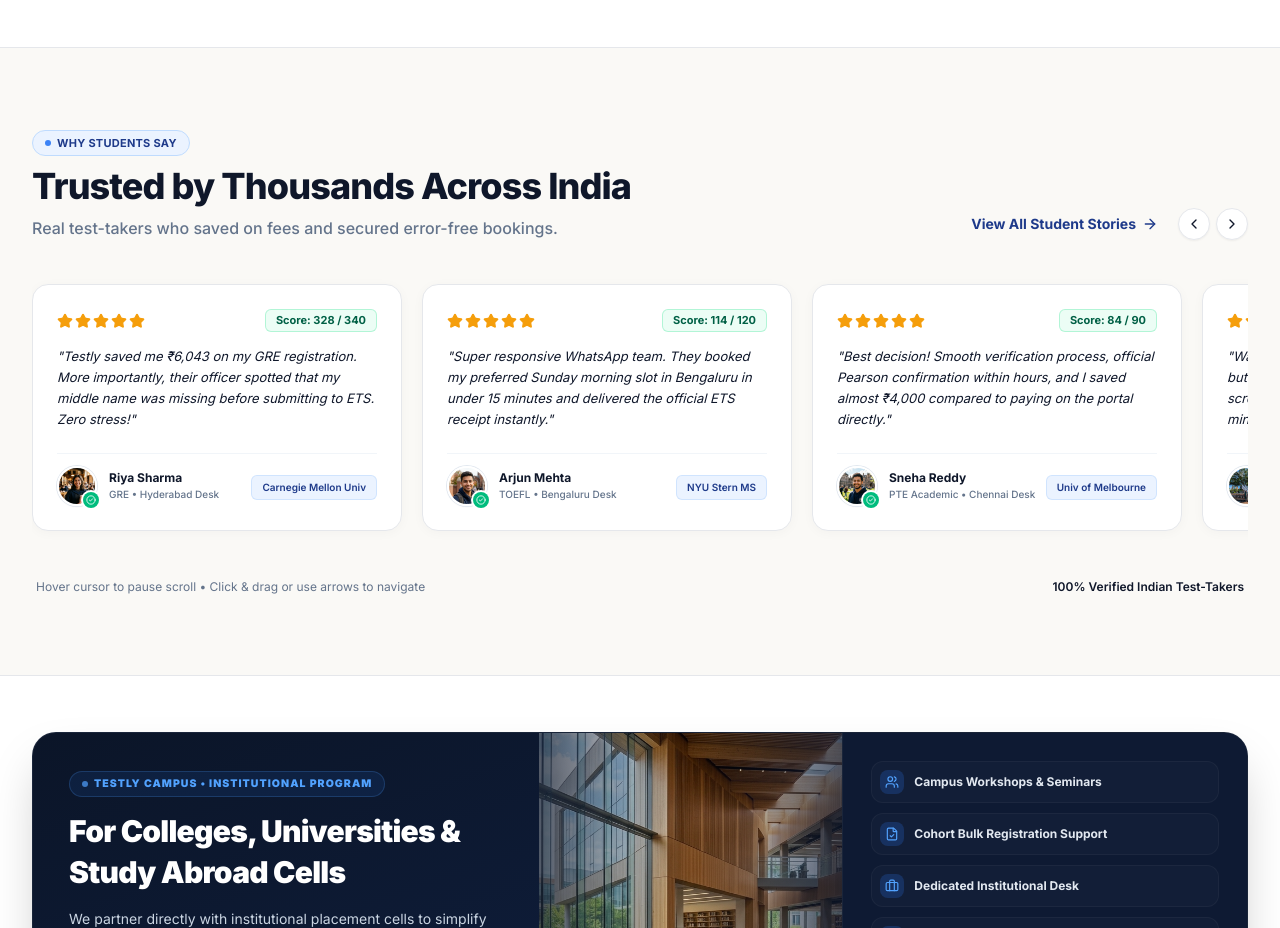
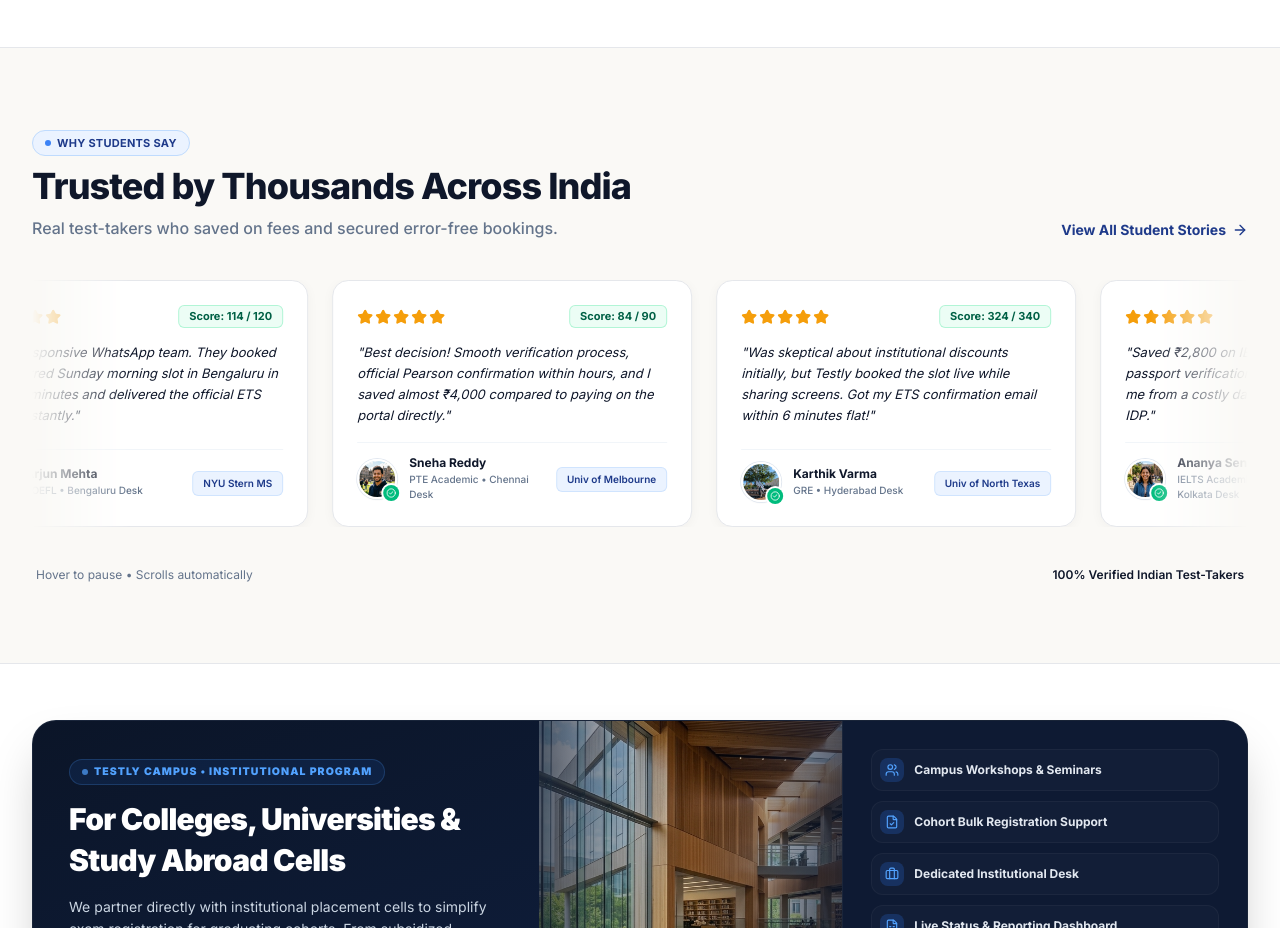
Before and after one commit to rahulbathula04/testly, a React (Vite) app: page / in a window 1280 px wide. Shown: the part 2443-3371 px from the top of the page. Built offline with nearby package versions, Linux system fonts and the light colour scheme.

Commit message:
Reviews: CSS infinite marquee — zero-jump loop, fade edges, hover pause

```diff
--- a/src/components/StudentReviews.jsx
+++ b/src/components/StudentReviews.jsx
@@ -1,5 +1,5 @@
-import React, { useRef, useState, useEffect } from 'react';
-import { Star, ArrowRight, ChevronLeft, ChevronRight, CheckCircle2 } from 'lucide-react';
+import React, { useState } from 'react';
+import { Star, ArrowRight, CheckCircle2 } from 'lucide-react';
 
 const REVIEWS = [
   {
@@ -68,47 +68,67 @@ const REVIEWS = [
   }
 ];
 
+function ReviewCard({ review }) {
+  return (
+    <div className="w-[300px] sm:w-[360px] shrink-0 bg-white border border-[#E5E7EB] rounded-2xl p-6 flex flex-col justify-between space-y-4 shadow-[0_2px_12px_rgba(15,23,42,0.04)] hover:shadow-xl hover:border-[#BFDBFE] hover:-translate-y-1 transition-all duration-300 mx-3">
+      <div className="space-y-3.5">
+        {/* Stars & Score */}
+        <div className="flex items-center justify-between">
+          <div className="flex items-center gap-0.5">
+            {[...Array(5)].map((_, i) => (
+              <Star key={i} className="w-4 h-4 fill-[#F59E0B] text-[#F59E0B]" />
+            ))}
+          </div>
+          <span className="text-[11px] font-bold px-2.5 py-0.5 rounded-md bg-emerald-50 text-emerald-800 border border-emerald-200/80">
+            Score: {review.score}
+          </span>
+        </div>
+
+        {/* Quote */}
+        <p className="text-[13px] text-[#0F172A] font-normal leading-relaxed italic">
+          "{review.quote}"
+        </p>
+      </div>
+
+      {/* Footer */}
+      <div className="pt-3 border-t border-slate-100 flex items-center justify-between gap-2">
+        <div className="flex items-center gap-3">
+          <div className="relative shrink-0">
+            <img
+              src={review.avatar}
+              alt={review.name}
+              className="w-10 h-10 rounded-full object-cover border-2 border-white shadow-xs ring-1 ring-slate-200"
+            />
+            <div className="absolute -bottom-0.5 -right-0.5 w-4 h-4 rounded-full bg-emerald-500 text-white flex items-center justify-center ring-2 ring-white">
+              <CheckCircle2 className="w-2.5 h-2.5" />
+            </div>
+          </div>
+          <div>
+            <h4 className="text-xs font-bold text-[#0F172A] leading-tight">{review.name}</h4>
+            <p className="text-[10px] text-[#64748B] font-medium mt-0.5">{review.examCity}</p>
+          </div>
+        </div>
+        <div className="text-right shrink-0">
+          <span className="text-[10px] font-semibold text-[#1E3A8A] bg-[#EBF3FF] px-2.5 py-1 rounded-md inline-block border border-[#BFDBFE]/60">
+            {review.admit}
+          </span>
+        </div>
+      </div>
+    </div>
+  );
+}
+
 export default function StudentReviews({ onBookTest }) {
-  const scrollContainerRef = useRef(null);
-  const [isPaused, setIsPaused] = useState(false);
+  const [paused, setPaused] = useState(false);
 
-  // Auto-scroll loop that pauses whenever cursor is over the carousel
-  useEffect(() => {
-    const container = scrollContainerRef.current;
-    if (!container) return;
-
-    let animationFrameId;
-    const scrollStep = () => {
-      if (!isPaused && container) {
-        if (container.scrollLeft + container.clientWidth >= container.scrollWidth - 5) {
-          // Wrap around seamlessly
-          container.scrollLeft = 0;
-        } else {
-          container.scrollLeft += 0.8;
-        }
-      }
-      animationFrameId = requestAnimationFrame(scrollStep);
-    };
-
-    animationFrameId = requestAnimationFrame(scrollStep);
-    return () => cancelAnimationFrame(animationFrameId);
-  }, [isPaused]);
-
-  const scroll = (direction) => {
-    if (scrollContainerRef.current) {
-      const scrollAmount = 390;
-      scrollContainerRef.current.scrollBy({
-        left: direction === 'left' ? -scrollAmount : scrollAmount,
-        behavior: 'smooth'
-      });
-    }
-  };
+  // Double the reviews so the marquee loops seamlessly
+  const doubled = [...REVIEWS, ...REVIEWS];
 
   return (
     <section id="reviews" className="py-14 sm:py-20 bg-[#FAF9F6] border-b border-[#E5E7EB] font-[Inter,system-ui,sans-serif] overflow-hidden">
-      <div className="max-w-7xl mx-auto px-4 sm:px-6 lg:px-8 space-y-8">
+      <div className="max-w-7xl mx-auto px-4 sm:px-6 lg:px-8 space-y-10">
 
-        {/* Header matching exact reference media_1789575884431.png */}
+        {/* Header */}
         <div className="flex flex-col sm:flex-row sm:items-end justify-between gap-4">
           <div className="space-y-2.5">
             <div className="inline-flex items-center gap-1.5 px-3 py-1 rounded-full bg-[#EBF3FF] border border-[#BFDBFE] text-[#1E3A8A] text-[11px] font-bold tracking-wide">
@@ -123,109 +143,44 @@ export default function StudentReviews({ onBookTest }) {
             </p>
           </div>
 
-          {/* Right Action & Controls */}
-          <div className="flex items-center gap-3 self-start sm:self-auto">
           <button
             onClick={() => onBookTest('GRE')}
-              className="inline-flex items-center gap-1.5 text-sm font-bold text-[#1E3A8A] hover:text-[#3B82F6] transition-colors group cursor-pointer mr-2"
+            className="inline-flex items-center gap-1.5 text-sm font-bold text-[#1E3A8A] hover:text-[#3B82F6] transition-colors group cursor-pointer self-start sm:self-auto"
           >
             <span>View All Student Stories</span>
             <ArrowRight className="w-4 h-4 group-hover:translate-x-1 transition-transform" />
           </button>
+        </div>
 
-            {/* Manual Carousel Navigation Buttons */}
-            <div className="flex items-center gap-1.5">
-              <button
-                onClick={() => scroll('left')}
-                className="w-8 h-8 rounded-full border border-[#E5E7EB] bg-white text-[#0F172A] hover:bg-[#EBF3FF] hover:border-[#3B82F6] hover:text-[#1E3A8A] flex items-center justify-center transition-all cursor-pointer shadow-xs"
-                aria-label="Previous review"
+        {/* ── Infinite CSS Marquee — pauses perfectly on hover ── */}
+        {/* Outer mask: fades edges on both sides */}
+        <div
+          className="relative"
+          style={{
+            maskImage: 'linear-gradient(to right, transparent 0%, black 8%, black 92%, transparent 100%)',
+            WebkitMaskImage: 'linear-gradient(to right, transparent 0%, black 8%, black 92%, transparent 100%)'
+          }}
+          onMouseEnter={() => setPaused(true)}
+          onMouseLeave={() => setPaused(false)}
         >
-                <ChevronLeft className="w-4 h-4" />
-              </button>
-              <button
-                onClick={() => scroll('right')}
-                className="w-8 h-8 rounded-full border border-[#E5E7EB] bg-white text-[#0F172A] hover:bg-[#EBF3FF] hover:border-[#3B82F6] hover:text-[#1E3A8A] flex items-center justify-center transition-all cursor-pointer shadow-xs"
-                aria-label="Next review"
+          {/* Inner scrolling track — doubled list creates seamless loop */}
+          <div
+            className="flex"
+            style={{
+              animation: 'reviewMarquee 42s linear infinite',
+              animationPlayState: paused ? 'paused' : 'running',
+              width: 'max-content'
+            }}
           >
-                <ChevronRight className="w-4 h-4" />
-              </button>
-            </div>
+            {doubled.map((review, idx) => (
+              <ReviewCard key={`${review.name}-${idx}`} review={review} />
+            ))}
           </div>
         </div>
 
-        {/* Scrollable Testimonials Carousel with Cursor Stop Hover */}
-        <div
-          ref={scrollContainerRef}
-          onMouseEnter={() => setIsPaused(true)}
-          onMouseLeave={() => setIsPaused(false)}
-          onTouchStart={() => setIsPaused(true)}
-          onTouchEnd={() => setIsPaused(false)}
-          className="flex gap-5 overflow-x-auto no-scrollbar scroll-smooth py-3 px-1 cursor-grab active:cursor-grabbing"
-          style={{ scrollSnapType: 'x mandatory' }}
-        >
-          {REVIEWS.map((review, idx) => (
-            <div
-              key={`${review.name}-${idx}`}
-              className="w-[310px] sm:w-[370px] shrink-0 bg-white border border-[#E5E7EB] rounded-2xl p-6 flex flex-col justify-between space-y-4 hover:shadow-xl hover:border-[#BFDBFE] transition-all duration-200 hover:-translate-y-1 relative shadow-[0_2px_12px_rgba(15,23,42,0.03)]"
-              style={{ scrollSnapAlign: 'start' }}
-            >
-              <div className="space-y-3.5">
-                {/* Stars & Score pill matching reference */}
-                <div className="flex items-center justify-between">
-                  <div className="flex items-center gap-0.5 text-[#F59E0B]">
-                    {[...Array(5)].map((_, i) => (
-                      <Star key={i} className="w-4 h-4 fill-[#F59E0B] text-[#F59E0B]" />
-                    ))}
-                  </div>
-
-                  <span className="text-[11px] font-bold px-2.5 py-0.5 rounded-md bg-emerald-50 text-emerald-800 border border-emerald-200/80">
-                    Score: {review.score}
-                  </span>
-                </div>
-
-                {/* Quote */}
-                <p className="text-xs sm:text-[13px] text-[#0F172A] font-normal leading-relaxed italic">
-                  "{review.quote}"
-                </p>
-              </div>
-
-              {/* Student Footer */}
-              <div className="pt-3 border-t border-slate-100 flex items-center justify-between gap-2">
-                <div className="flex items-center gap-3">
-                  <div className="relative shrink-0">
-                    <img
-                      src={review.avatar}
-                      alt={review.name}
-                      className="w-10 h-10 rounded-full object-cover border-2 border-white shadow-xs ring-1 ring-slate-200"
-                    />
-                    <div className="absolute -bottom-0.5 -right-0.5 w-4 h-4 rounded-full bg-emerald-500 text-white flex items-center justify-center ring-2 ring-white">
-                      <CheckCircle2 className="w-2.5 h-2.5" />
-                    </div>
-                  </div>
-
-                  <div>
-                    <h4 className="text-xs font-bold text-[#0F172A] leading-tight">
-                      {review.name}
-                    </h4>
-                    <p className="text-[10px] text-[#64748B] font-medium mt-0.5">
-                      {review.examCity}
-                    </p>
-                  </div>
-                </div>
-
-                <div className="text-right shrink-0">
-                  <span className="text-[10px] font-semibold text-[#1E3A8A] bg-[#EBF3FF] px-2.5 py-1 rounded-md inline-block border border-[#BFDBFE]/60">
-                    {review.admit}
-                  </span>
-                </div>
-              </div>
-            </div>
-          ))}
-        </div>
-
-        {/* Subtle helper note */}
-        <div className="flex items-center justify-between text-xs text-[#64748B] pt-1 px-1">
-          <span>Hover cursor to pause scroll • Click & drag or use arrows to navigate</span>
+        {/* Footer hint */}
+        <div className="flex items-center justify-between text-xs text-[#64748B] px-1">
+          <span>Hover to pause • Scrolls automatically</span>
           <span className="font-semibold text-[#0F172A]">100% Verified Indian Test-Takers</span>
         </div>
 
```
Lines whose indentation alone changed are shown as unchanged.
